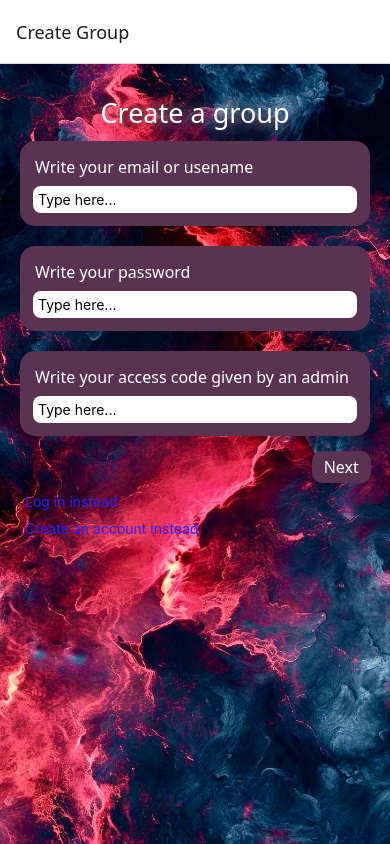
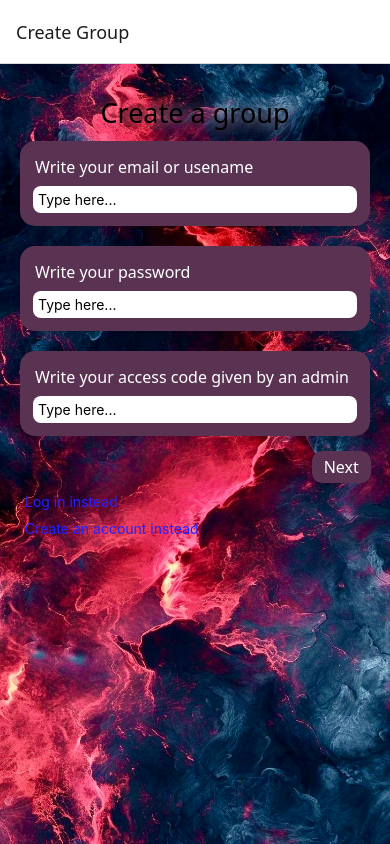
Before and after one commit to sundowning33/group5-react-native-cfu, a React Native app: screen / in a window 390 px wide. Built offline with nearby package versions, Linux system fonts and the light colour scheme.

Commit message:
Minor changes

```diff
--- a/App.js
+++ b/App.js
@@ -31,12 +31,12 @@ function MainTabs() {
       <Tabs.Screen name="Explore" component={ExploreScreen} options={{
         tabBarIcon: ({ color }) => {
           return <AntDesign name='home' size={20} color={color} />;
-        }
+        }, headerShown: false
       }} />
       <Tabs.Screen name="Profile" component={ProfileScreen} options={{
         tabBarIcon: ({ color }) => {
           return <AntDesign name='user' size={20} color={color} />;
-        }
+        }, headerShown: false
       }} />
       <Tabs.Screen name="Settings" component={SettingsScreen} options={{
         tabBarIcon: ({ color }) => {
--- a/package.json
+++ b/package.json
@@ -17,6 +17,8 @@
     "@react-navigation/native-stack": "^7.3.21",
     "@react-navigation/stack": "^7.4.2",
     "expo": "~53.0.20",
+    "expo-audio": "^0.4.8",
+    "expo-image-picker": "^16.1.4",
     "expo-status-bar": "~2.2.3",
     "react": "19.0.0",
     "react-dom": "19.0.0",
--- a/screens/CreateGroupScreen.js
+++ b/screens/CreateGroupScreen.js
@@ -34,12 +34,12 @@ export default function CreateGroup () {
     // <ScrollView style={styles.container}>
     <ImageBackground
       source={require('../assets/bg5.jpg')}
-      opacity={0.5}
+      opacity={0.2}
       style={[styles.background]}
       alt=''
     >
       <KeyboardAvoidingView style={styles.container}>
-        <Text accessibilityRole='header' style={[styles.header, {color: "white"}]}>
+        <Text accessibilityRole='header' style={[styles.header]}>
           Create a group
         </Text>
 
--- a/screens/CreateProfileScreen.js
+++ b/screens/CreateProfileScreen.js
@@ -35,11 +35,11 @@ export default function CreateProfile() {
         // <ScrollView style={styles.container}>
         <ImageBackground // img bg should be like the view component and encompass the components inside it
             source={require('../assets/bg5.jpg')}
-            opacity={0.5}
+            opacity={0.2}
             style={[styles.background]}
             alt=''>
             <KeyboardAvoidingView style={styles.container}>
-                <Text accessibilityRole='header' style={[styles.header, {color: "white"}]}>
+                <Text accessibilityRole='header' style={[styles.header]}>
                     Create an account
                 </Text>
 
--- a/screens/LoginScreen.js
+++ b/screens/LoginScreen.js
@@ -34,12 +34,12 @@ export default function LoginScreen() {
     // <ScrollView style={styles.container}>
     <ImageBackground // img bg should be like the view component and encompass the components inside it
       source={require('../assets/bg5.jpg')}
-      opacity={0.5}
+      opacity={0.2}
       style={styles.background}
       alt=''
     >
       <KeyboardAvoidingView style={styles.container}>
-        <Text accessibilityRole='header' style={[styles.header, { color: "white" }]}>
+        <Text accessibilityRole='header' style={[styles.header]}>
           Log in
         </Text>
 
--- a/screens/ProfileScreen.js
+++ b/screens/ProfileScreen.js
@@ -28,7 +28,7 @@ export default function ProfileScreen() {
   const [fullname, setFullName] = useState('');
   const [birthday, setBirthday] = useState('');
 
-  const audioSource = require('../assets/unforgiven2.mp3');
+  const audioSource = require('../assets/song.mp3');
   const player = useAudioPlayer(audioSource);
 
   const [image, setImage] = useState(null);
```
Also changed, not shown: 2 other files (tests, documents, lock files or other folders).
